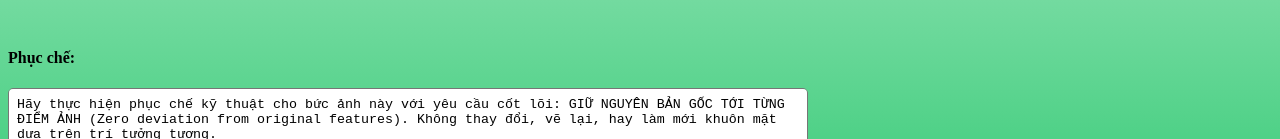
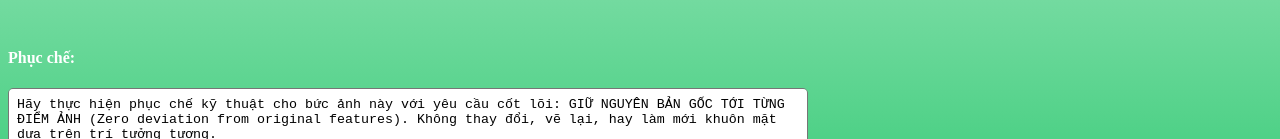
Before and after one commit to TanHueStudio/TanHueStudio.github.io, a plain HTML site: page index.html in a window 1280 px wide. Shown: the part 537-676 px from the top of the page. Drawn offline with Linux system fonts and the light colour scheme.

Commit message:
Update index.html

```diff
--- a/index.html
+++ b/index.html
@@ -41,7 +41,7 @@
     </div>
 
 
-	<h4>Phục chế:</h4>
+	<h4 style="color:white;">Phục chế:</h4>
 	<textarea class="noiDungCopy" id="noiDungCopyPhucChe">Hãy thực hiện phục chế kỹ thuật cho bức ảnh này với yêu cầu cốt lõi: GIỮ NGUYÊN BẢN GỐC TỚI TỪNG ĐIỂM ẢNH (Zero deviation from original features). Không thay đổi, vẽ lại, hay làm mới khuôn mặt dựa trên trí tưởng tượng.
 
 Danh sách các yêu cầu cụ thể:
```
